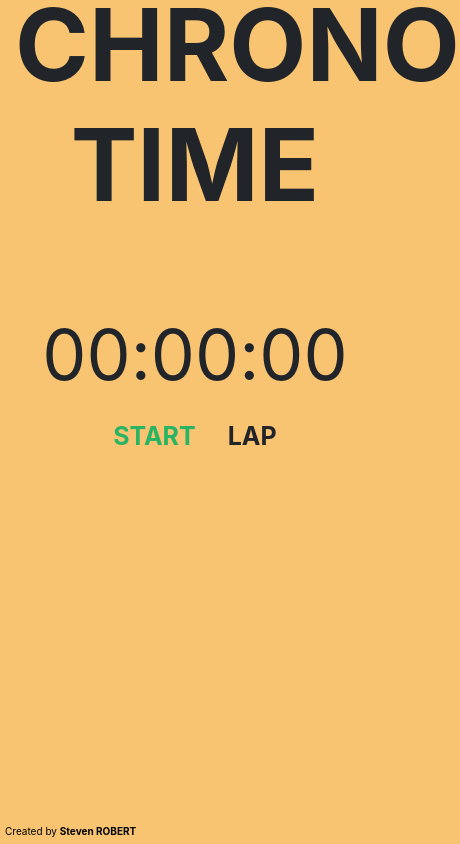
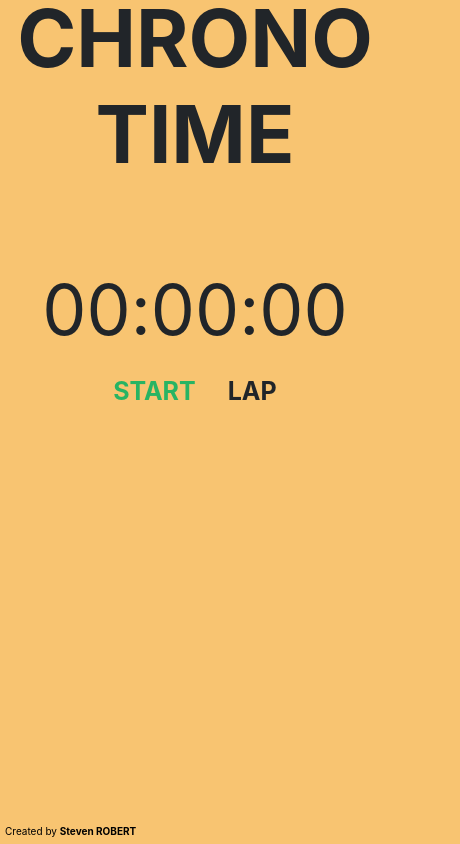
Before and after one commit to Nevets08/Chrono_time, a plain HTML site: page index.html in a window 390 px wide. Shown: the whole page, 460 px wide, since content can reach past the window. Drawn offline with nearby package versions, Linux system fonts and the light colour scheme.

Commit message:
Responsive bug

```diff
--- a/style.css
+++ b/style.css
@@ -66,12 +66,12 @@ html body {
 
 @media screen and (max-width:996px) {
     #title {
-        margin-top: -15px;
+        margin: -10px 0px -60px 0px;
         text-align: center;
     }
 
-    #time {
-        margin-top: -15px;
+    #title h1 {
+        font-size: 80px;
     }
 
     #lapContainer {
```
